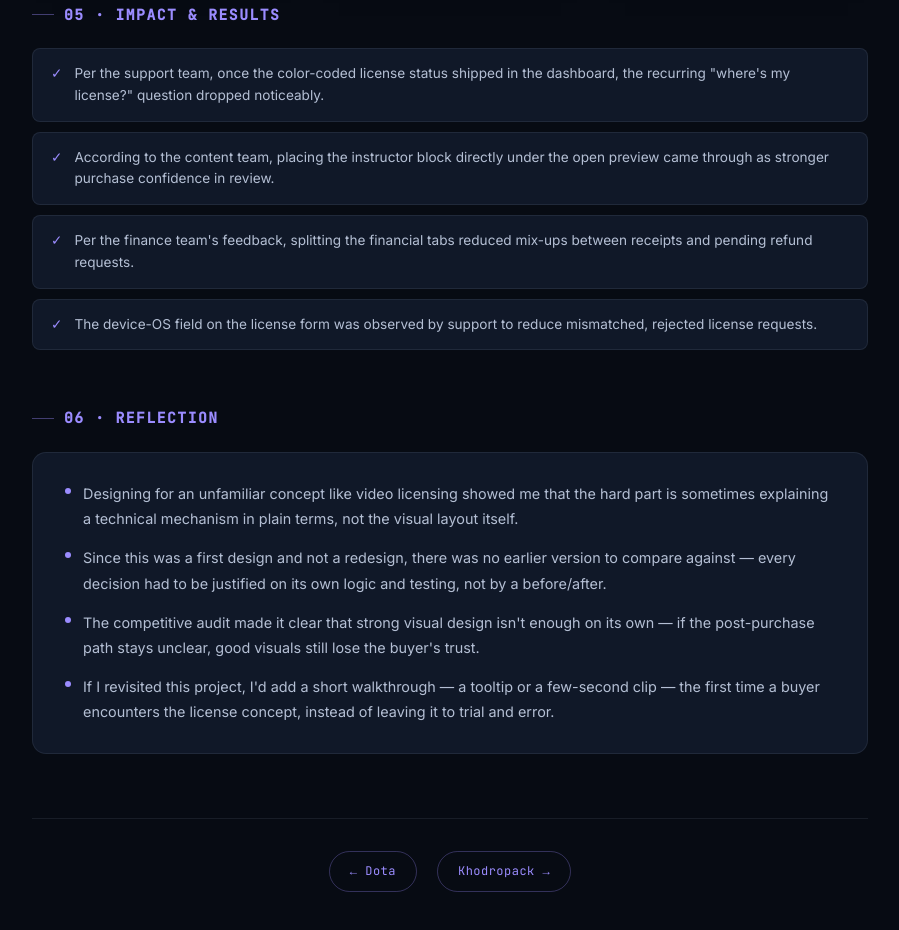
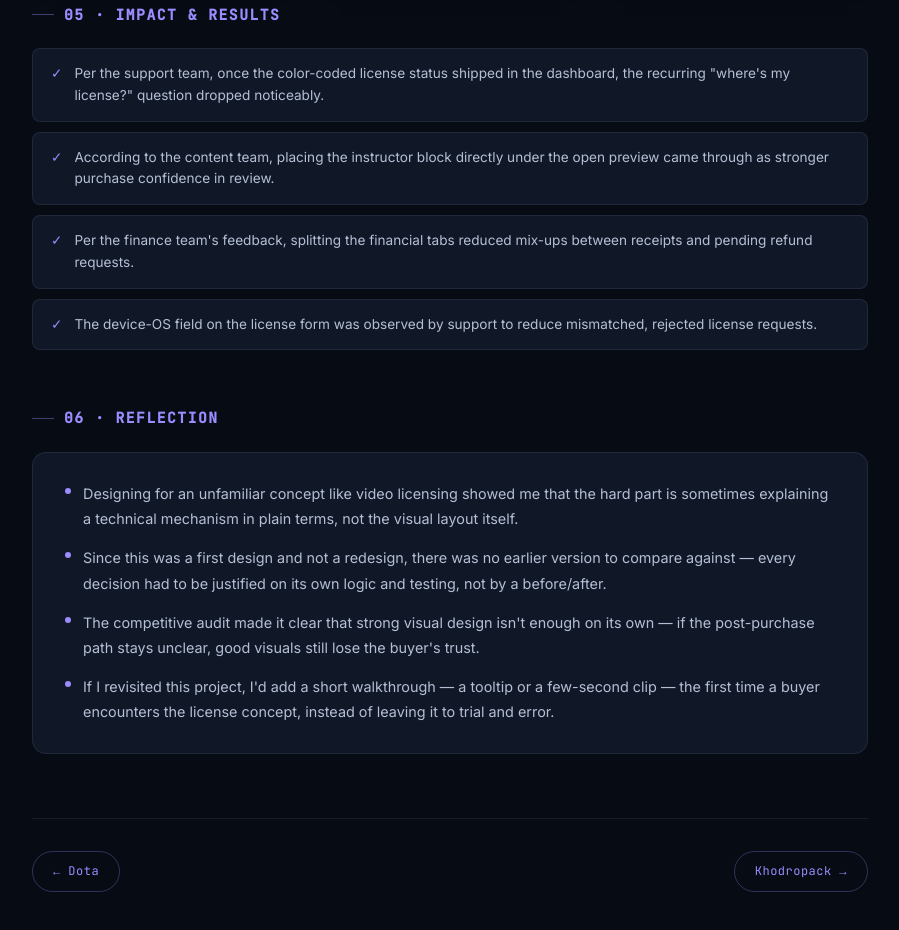
Before and after one commit to Narges-Alavi/portfolio, a plain HTML site: page case-studies/rahafto.html in a window 1280 px wide. Shown: the part 4221-5151 px from the top of the page, without its empty margins (190-1089 px from the left). Drawn offline with Linux system fonts and the light colour scheme; animation ran at ten frames a second.

Commit message:
Update portfolio structure and add new sections3

```diff
--- a/case-studies/rahafto.html
+++ b/case-studies/rahafto.html
@@ -4,6 +4,7 @@
 <meta charset="UTF-8">
 <meta name="viewport" content="width=device-width, initial-scale=1.0">
 <title>Rahafto Academy — Case Study · Narges Sadat Alavi</title>
+<link rel="icon" type="image/svg+xml" href="../assets/logo.svg">
 <link rel="preconnect" href="https://fonts.googleapis.com">
 <link rel="preconnect" href="https://fonts.gstatic.com" crossorigin>
 <link href="https://fonts.googleapis.com/css2?family=Sora:wght@300;400;600;700;800&family=Inter:wght@300;400;500;600;700&family=Poppins:wght@500;600;700;800&family=JetBrains+Mono:wght@400;500&display=swap" rel="stylesheet">
@@ -37,6 +38,7 @@ a{color:inherit;}
 
 .cs-title-row{display:flex;align-items:center;justify-content:space-between;gap:20px;flex-wrap:wrap;}
 .cs-logo{height:76px;width:auto;flex-shrink:0;filter:drop-shadow(0 6px 18px rgba(155,140,255,.3));}
+@media(max-width:720px){.cs-title-row{flex-direction:column-reverse;align-items:flex-start;gap:12px;}}
 .cs-tag{font-family:'JetBrains Mono',monospace;font-size:.7rem;letter-spacing:.12em;margin-bottom:16px;color:var(--primary);}
 .cs-title{font-family:'Poppins',sans-serif;font-weight:800;font-size:clamp(2rem,4vw,3.2rem);letter-spacing:-.03em;line-height:1.1;margin-bottom:12px;}
 .cs-sub{font-size:1.05rem;color:#b4bfd4;max-width:640px;line-height:1.7;margin-bottom:32px;}
@@ -164,7 +166,7 @@ body{font-family:'Inter',sans-serif;}
 .crumb-trail-bar{position:sticky;top:56px;z-index:99;padding:10px 24px;background:rgba(7,11,19,.82);backdrop-filter:blur(20px);-webkit-backdrop-filter:blur(20px);border-bottom:1px solid var(--border);}
 .cs-endcap-mid{font-family:'JetBrains Mono',monospace;font-size:.75rem;letter-spacing:.04em;color:var(--muted);text-decoration:none;border:1px solid var(--border-h);padding:10px 18px;border-radius:100px;transition:all .2s;}
 .cs-endcap-mid:hover{color:var(--text);border-color:var(--cs-accent,var(--primary));}
-.cs-endcap{display:flex !important;justify-content:center !important;align-items:center;gap:20px;flex-wrap:wrap;}
+.cs-endcap{display:flex !important;justify-content:space-between !important;align-items:center;gap:16px;flex-wrap:wrap;}
 
 
 .back-to-top{position:fixed;bottom:26px;right:26px;width:44px;height:44px;border-radius:50%;border:1px solid var(--border-h);background:rgba(16,24,40,.9);color:var(--text);font-size:18px;display:flex;align-items:center;justify-content:center;backdrop-filter:blur(8px);opacity:0;pointer-events:none;transform:translateY(8px);transition:opacity .25s ease,transform .25s ease,border-color .2s ease;z-index:150;}
```
Also changed, not shown: case-studies/dota.html (+1 -0 lines), case-studies/khodropack.html (+2 -1 lines), case-studies/pathofinder.html (+1 -0 lines), case-studies/payment.html (+1 -0 lines), case-studies/saveh.html (+1 -0 lines), index.html (+1 -0 lines).
